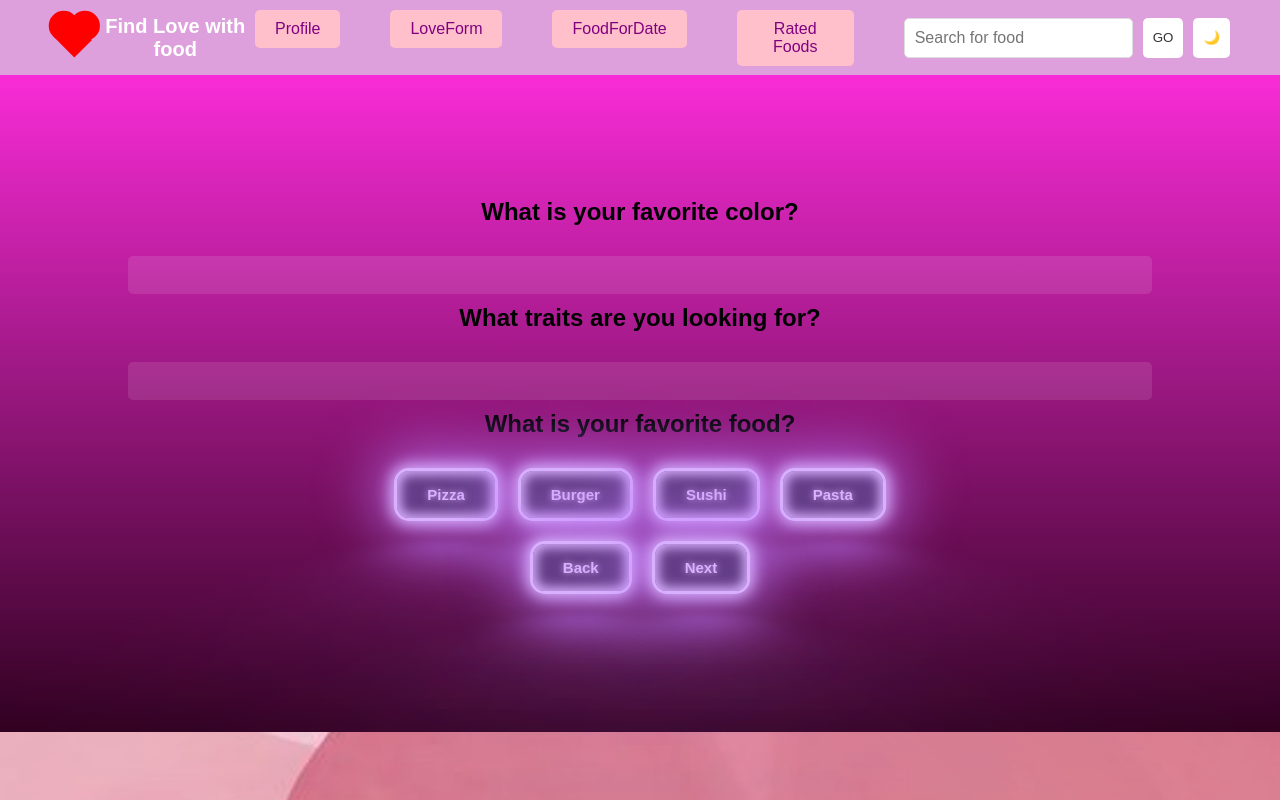
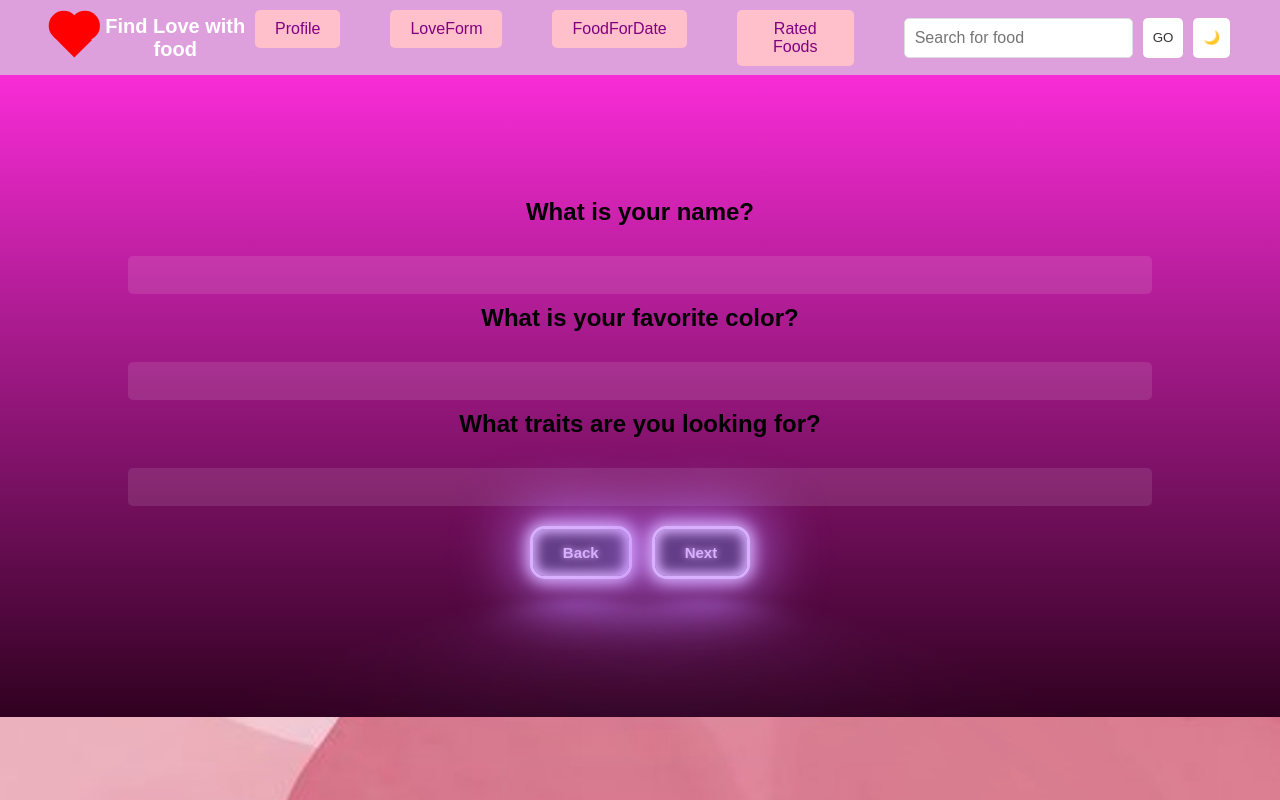
Before and after one commit to two23three/findingMapenzi, a React (Create React App) app: page /lovesurvey in a window 1280 px wide. Built offline with nearby package versions, Linux system fonts and the light colour scheme.

Commit message:
save responses separately to firebase

```diff
--- a/src/components/LoveSurvey.js
+++ b/src/components/LoveSurvey.js
@@ -4,7 +4,7 @@ import "./LoveSurvey.css";
 import { Link } from "react-router-dom";
 import { useTheme } from "../ThemeContext"; // Import useTheme hook
 import { firestore } from "../components/firebase";
-import { setDoc,collection, doc } from "firebase/firestore";
+import { addDoc,collection, } from "firebase/firestore";
 import NavBar from "./NavBar";
 
 function LoveSurvey() {
@@ -14,19 +14,17 @@ function LoveSurvey() {
     const [answers, setAnswers] = useState([]);
     const [submitted, setSubmitted] = useState(false);
     const { theme } = useTheme(); // Access theme from the theme context
-
     const saveDataToFirebase = async () => {
         try {
-            const docRef =doc(collection(firestore, "surveyData"), "responses")
-            await setDoc(docRef, {
+            // Generate a unique identifier for each response
+            const responseRef = await addDoc(collection(firestore, "surveyData"), {
                 answers: answers
             });
-            console.log("Data saved to Firebase successfully!", answers);
+            console.log("Data saved to Firebase successfully!", responseRef.id);
         } catch (error) {
             console.error("Error saving data to Firebase:", error);
         }
     };
-
     // handle the option click
     const handleOptionClick = (option, index) => {
         const updatedAnswers = [...answers];
--- a/src/db.json
+++ b/src/db.json
@@ -1,5 +1,10 @@
 {
   "questions": [
+    {
+      "id": 0,
+      "text": "What is your name?",
+      "options": ""
+    },
 
     {
       "id": 1,
```
